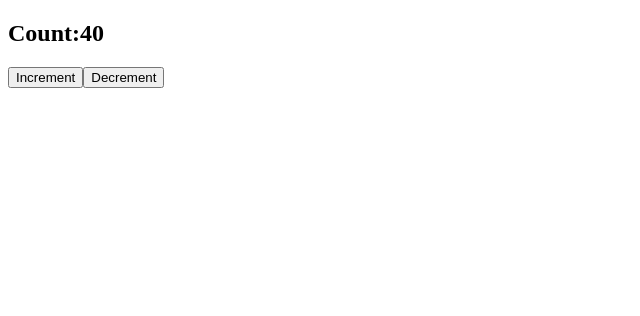
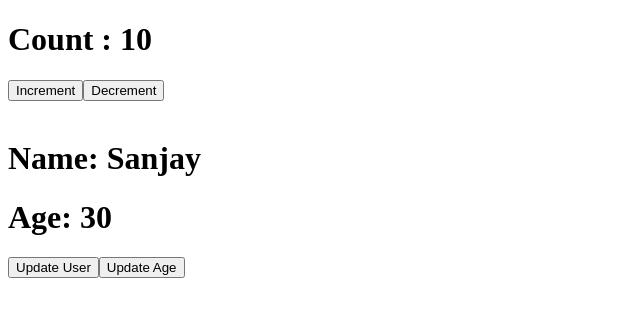
Before and after one commit to pooja02082020/react, a React (Vite) app in the folder new-project/: page / in a window 1280 px wide. Shown: the top 316 px of the page, without its empty margins (0-640 px from the left). Built offline with nearby package versions, Linux system fonts and the light colour scheme.

Commit message:
reduxToolkit

```diff
--- a/new-project/package.json
+++ b/new-project/package.json
@@ -10,6 +10,7 @@
     "preview": "vite preview"
   },
   "dependencies": {
+    "@reduxjs/toolkit": "^2.10.1",
     "react": "^19.1.1",
     "react-dom": "^19.1.1",
     "react-redux": "^9.2.0",
--- a/new-project/src/App.jsx
+++ b/new-project/src/App.jsx
@@ -1,11 +1,28 @@
 import React from 'react'
-import Ctr from './Ctr'
+import { useDispatch, useSelector } from 'react-redux'
+import { increment } from './ReduxToolKit/CounterSlice'
+import { decrement } from './ReduxToolKit/CounterSlice'
+import { setAge, setUser } from './ReduxToolKit/userSlice'
 
 function App() {
+  let count = useSelector((state) => state.counter.value)
+  const dispatch = useDispatch()
+  let user = useSelector((state) => state.user)
   return (
     <div>
-      <Ctr/>
+      <h1>Count : {count}</h1>
+      <button onClick={() => dispatch(increment())}>Increment</button>
+      <button onClick={() => dispatch(decrement())}>Decrement</button>
+
+      <br /><br />
+      <h1>Name: {user.name}</h1>
+      <h1>Age: {user.age}</h1>
+
+      <button onClick={()=>dispatch(setUser({name:"Pooja",age:25}))}>Update User</button>
+       <button onClick={()=>dispatch(setAge({age:30}))}>Update Age</button>
+
     </div>
+
   )
 }
 
--- a/new-project/src/Ctr.jsx
+++ b/new-project/src/Ctr.jsx
@@ -3,7 +3,7 @@ import { useDispatch, useSelector } from 'react-redux'
 import { increment,decrement } from './ReduxStore/Action'
 
 function Ctr() {
-    const count = useSelector((state)=>state)
+    const count = useSelector((state)=>state.count)
     const dispatch=useDispatch()
   return (
     <div>
--- a/new-project/src/ReduxStore/Action.jsx
+++ b/new-project/src/ReduxStore/Action.jsx
@@ -10,3 +10,10 @@ export let decrement = () => {
         type: 'decrement'
     }
 }
+
+export const bColor =(color) =>{
+    return{
+        type: 'setbColor',
+        payload: color
+    }
+}
--- a/new-project/src/ReduxStore/Store.jsx
+++ b/new-project/src/ReduxStore/Store.jsx
@@ -1,6 +1,12 @@
-import {createStore} from 'redux'
+import {combineReducers, createStore} from 'redux'
 import countReducer from './Reducer'
+import colorReducer from './colorReducer'
 
-let store = createStore(countReducer)
+
+const reducer = combineReducers({
+    count:countReducer,
+    color:colorReducer
+})
+let store = createStore(reducer)
 
 export default store
--- /dev/null
+++ b/new-project/src/ReduxStore/colorReducer.jsx
@@ -0,0 +1,10 @@
+const colorReducer = (state={backgroundColor : 'green'}, action)=>{
+    switch(action.type){
+        case 'setbColor':
+        return{backgroundColor:action.payload}
+        default:
+            return state;
+    }
+}
+
+export default colorReducer
--- /dev/null
+++ b/new-project/src/ReduxToolKit/CounterSlice.jsx
@@ -0,0 +1,19 @@
+import { createSlice } from '@reduxjs/toolkit'
+
+
+const counterSlice = createSlice({
+    // actions and recucer combined here
+    name: 'counter',
+    initialState: { value: 10 },
+    reducers: {
+        increment: (state) => {
+            state.value += 1
+        },
+        decrement: (state) => {
+            state.value -= 1
+        }
+    }
+})
+
+export const { increment, decrement } = counterSlice.actions;
+export default counterSlice.reducer;
--- /dev/null
+++ b/new-project/src/ReduxToolKit/Storee.jsx
@@ -0,0 +1,15 @@
+import { configureStore } from "@reduxjs/toolkit"
+import counterReducer from './CounterSlice'
+import userReducer from './userSlice'
+
+
+
+const Storee = configureStore({
+    reducer: {
+        counter: counterReducer,
+        user: userReducer
+
+    }
+});
+
+export default Storee
--- /dev/null
+++ b/new-project/src/ReduxToolKit/userSlice.jsx
@@ -0,0 +1,18 @@
+import { createSlice } from "@reduxjs/toolkit";
+
+const userSlice = createSlice({
+    name: 'user',
+    initialState: { name: 'Sanjay', age: 30 },
+    reducers: {
+        setUser: (state, action) => {
+            state.name = action.payload.name;
+            state.age = action.payload.age;
+        },
+        setAge: (state, action) => {
+            state.age = action.payload.age;
+        }
+    }
+})
+
+export const { setUser, setAge } = userSlice.actions;
+export default userSlice.reducer;
--- a/new-project/src/main.jsx
+++ b/new-project/src/main.jsx
@@ -2,9 +2,10 @@ import { createRoot } from 'react-dom/client'
 import App from './App.jsx'
 import {Provider} from 'react-redux'
 import store from './ReduxStore/Store.jsx'
+import Storee from './ReduxToolKit/Storee.jsx'
 
 createRoot(document.getElementById('root')).render(
-    <Provider store ={store}>
+    <Provider store ={Storee}>
         <App />
     </Provider>
 
```
Also changed, not shown: new-project/src/app.txt, 1 other file (tests, documents, lock files or other folders).
